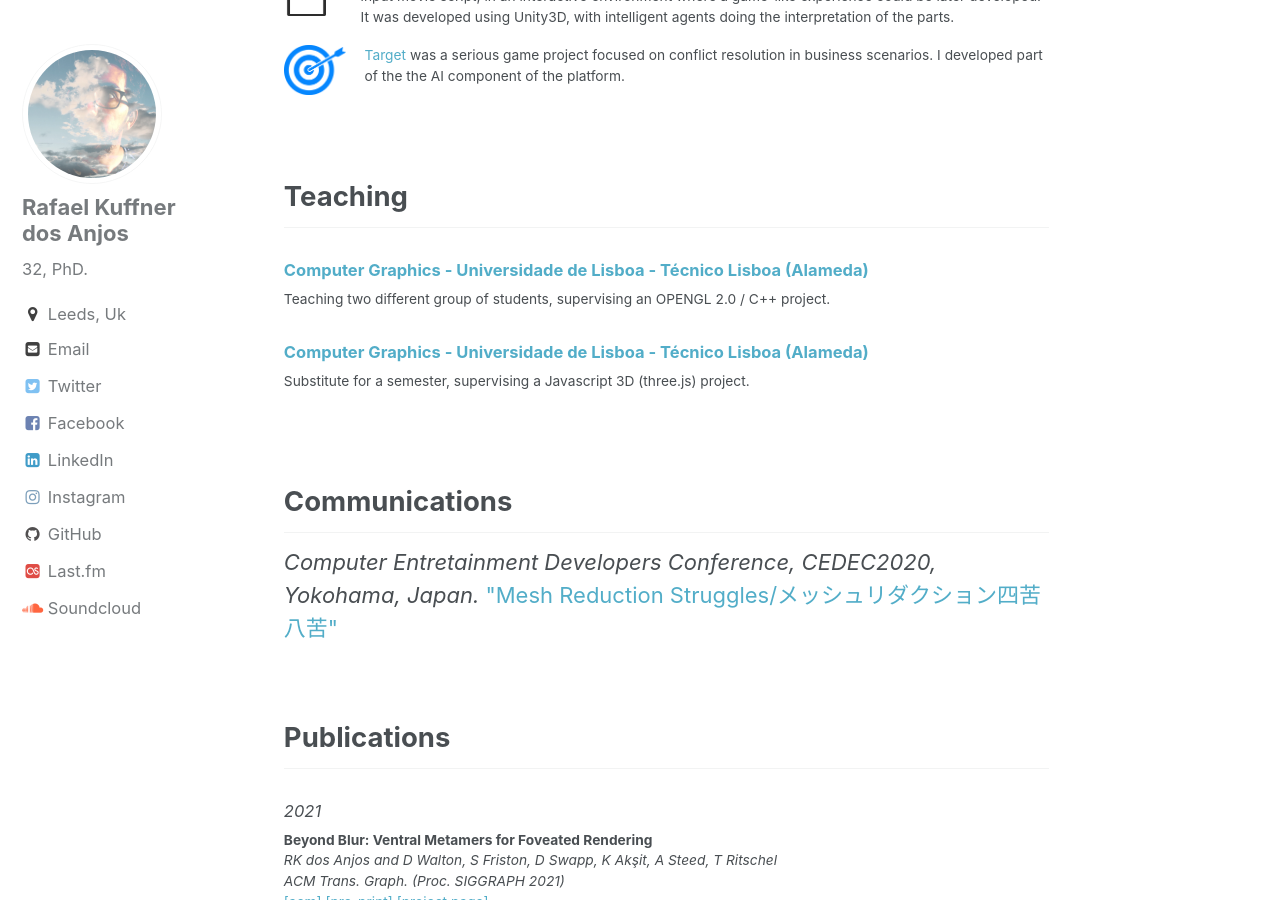
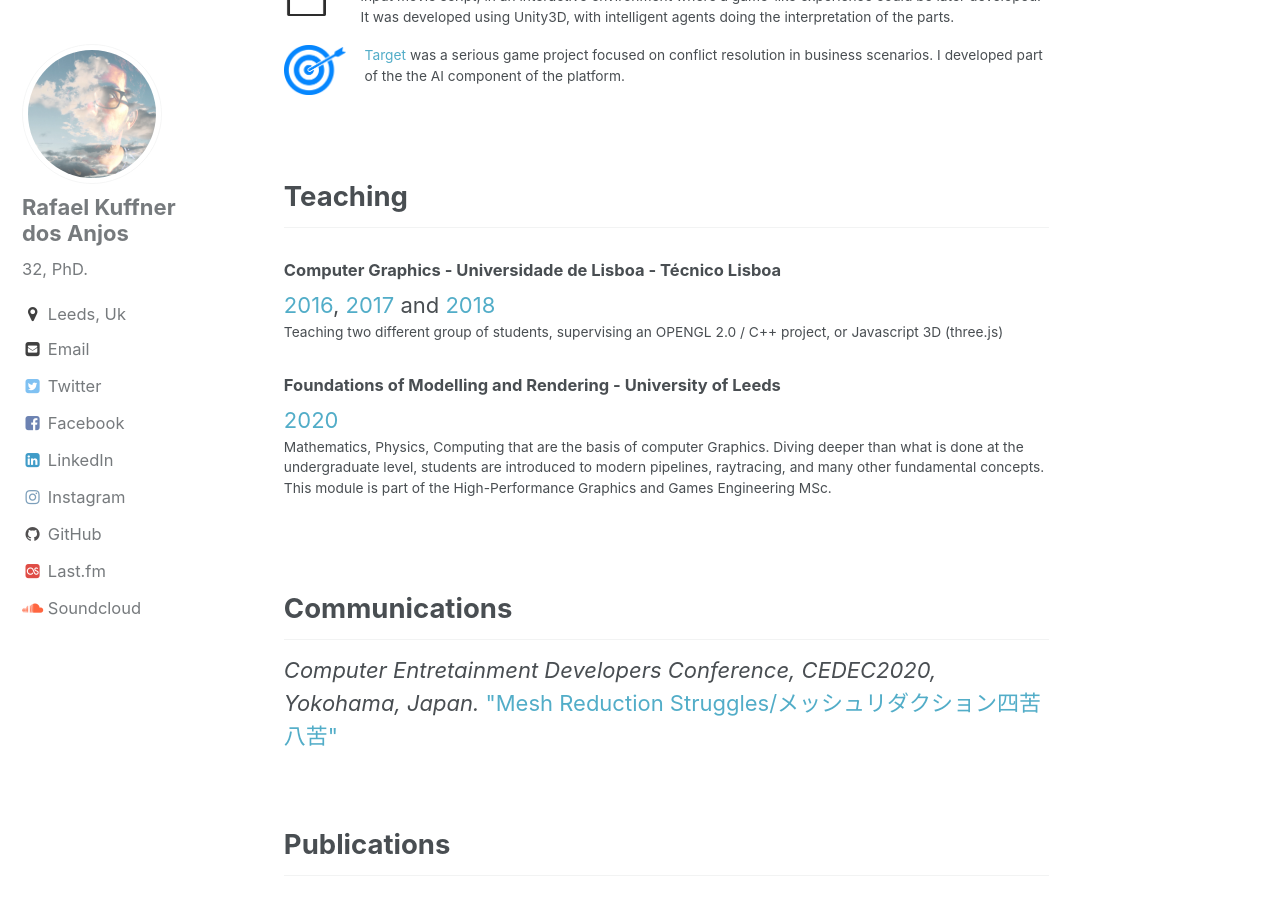
Before and after one commit to rafaelkuffner/rafaelkuffner.github.io, a Jekyll site: the page built from index.html, in a window 1280 px wide and 900 px high, scrolled down 2295 px. Built offline with Jekyll 4.4.1, drawn with Linux system fonts in a browser that asks for light colours; the list of posts is cut into pages by our own code.

Commit message:
Changed teaching bit
Added a few things

```diff
--- a/index.html
+++ b/index.html
@@ -72,15 +72,17 @@ I developed part of the the AI component of the platform.
 
 <p>&nbsp;</p>
 <h2 id="teaching">Teaching</h2>
-<h4><a href="https://fenix.tecnico.ulisboa.pt/disciplinas/CGra4517/2015-2016/1-semestre" target="_blank">
-Computer Graphics - Universidade de Lisboa - Técnico Lisboa (Alameda)</a>
-</h4>
-<p> Teaching two different group of students, supervising an OPENGL 2.0 / C++ project.</p>
+<h4>Computer Graphics - Universidade de Lisboa - Técnico Lisboa </h4>
+<a href="https://fenix.tecnico.ulisboa.pt/disciplinas/CGra4517/2015-2016/1-semestre" target="_blank">2016</a>,
+<a href="https://fenix.tecnico.ulisboa.pt/disciplinas/CGra8179/2016-2017/1-semestre" target="_blank">2017</a> and
+<a href="https://fenix.tecnico.ulisboa.pt/disciplinas/CGra81795/2017-2018/1-semestre" target="_blank">2018</a>
+<p> Teaching two different group of students, supervising an OPENGL 2.0 / C++ project, or Javascript 3D (three.js)</p>
 
-<h4><a href="https://fenix.tecnico.ulisboa.pt/disciplinas/CGra8179/2016-2017/1-semestre" target="_blank">
-Computer Graphics - Universidade de Lisboa - Técnico Lisboa (Alameda)</a>
-</h4>
-<p> Substitute for a semester, supervising a Javascript 3D (three.js) project.</p>
+<h4>Foundations of Modelling and Rendering - University of Leeds</h4>
+<a href="https://webprod3.leeds.ac.uk/catalogue/dynmodules.asp?Y=202122&F=P&M=COMP-5812M" target="_blank">2020</a>
+<p>Mathematics, Physics, Computing that are the basis of computer Graphics. Diving deeper than what is done at the undergraduate level, students are introduced to modern pipelines, raytracing,
+  and many other fundamental concepts. This module is part of the High-Performance Graphics and Games Engineering MSc.</p>
+
 
 <p>&nbsp;</p>
 <h2 id="communications">Communications</h2>
```
